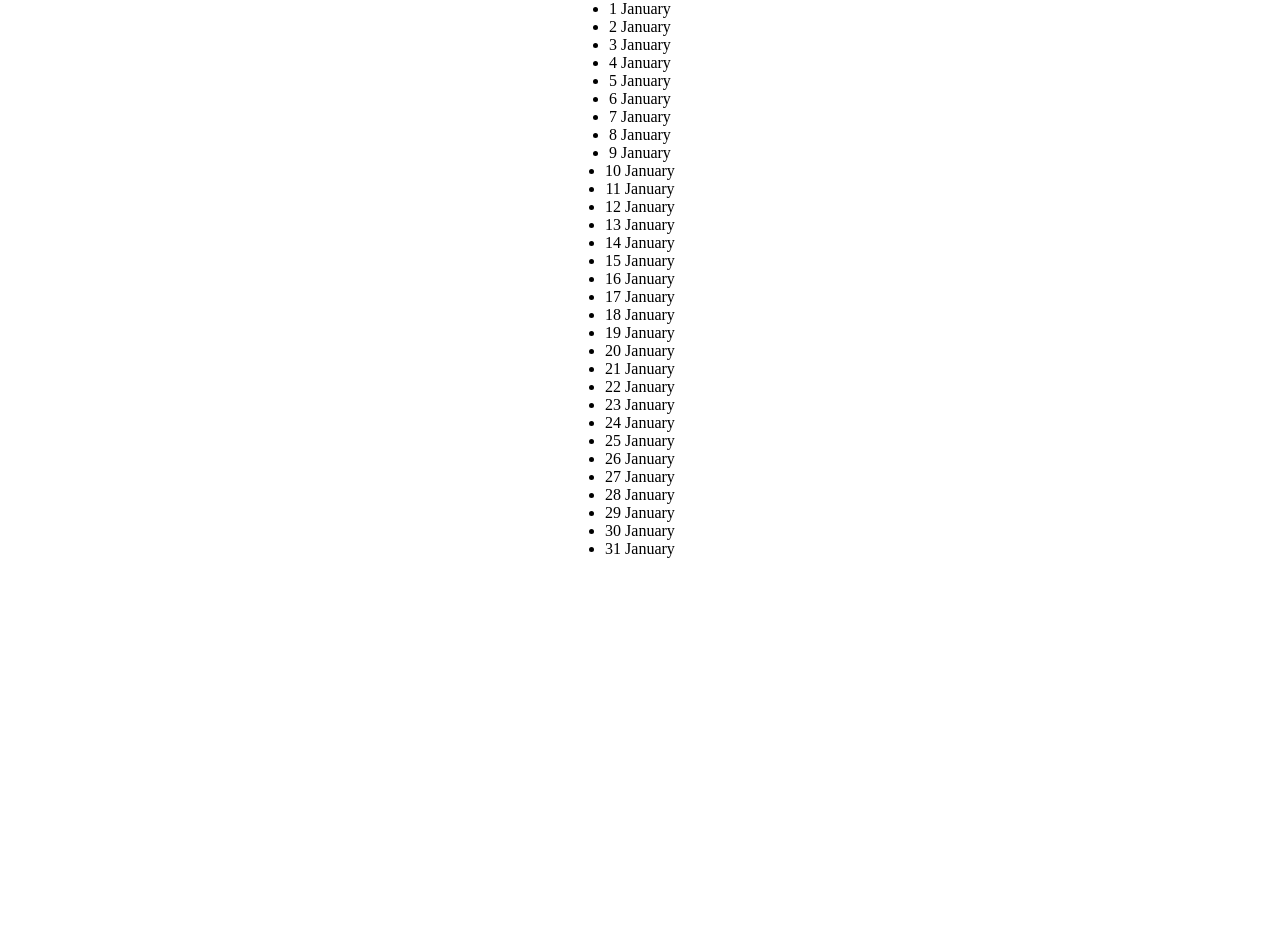
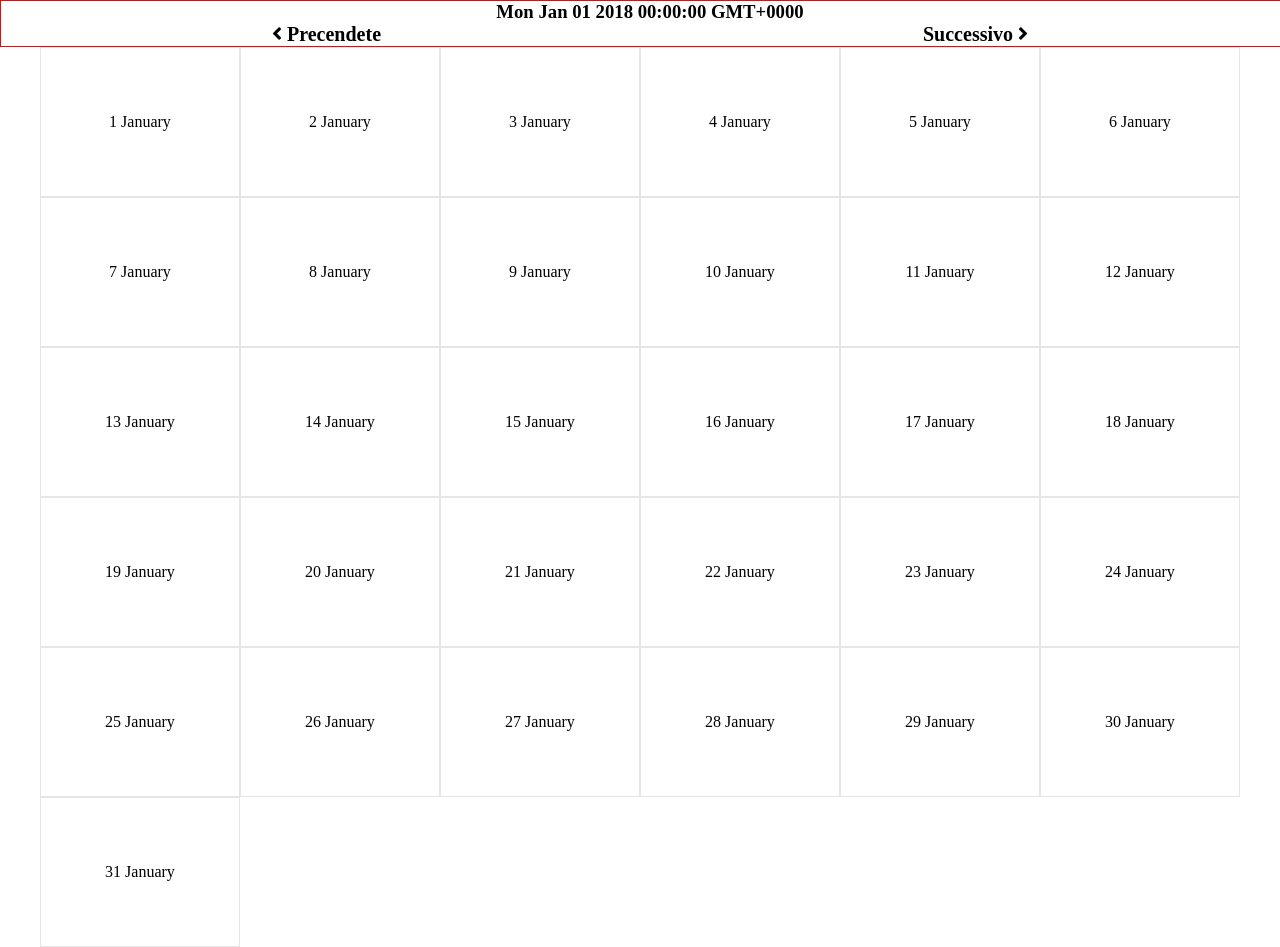
Before and after one commit to Danilo-P-git/ajax-ex-calendar, a plain HTML site: page index.html in a window 1280 px wide. Before the commit the page ends 800 px from the top, so only its background shows below. Drawn offline with nearby package versions, Linux system fonts and the light colour scheme; no server answers; a web font is replaced by a local one.

Commit message:
Refinition final

```diff
--- a/css/style.css
+++ b/css/style.css
@@ -3,17 +3,43 @@
  margin: 0;
  padding: 0;
  }
-
+.container {
+  width: 1300px;
+  border: 1px solid red;
+  margin: auto;
+}
+#data-odierna {
+  text-align: center;
+}
+.utility{
+  display: flex;
+  justify-content: space-around;
+}
+.utility p {
+  cursor: pointer;
+  font-size: 20px;
+  font-weight: 600;
+}
 .wrapper {
   width: 1200px;
   margin: auto;
 }
+
+#days {
+  display: flex;
+  align-items: center;
+  flex-wrap: wrap;
+}
+#days li {
+display: flex;
+width: 200px;
+height: 150px;
+padding: 20px;
+border: 1px solid #e6e6e6;
+align-items: center;
+justify-content: center;
+}
 .holiday {
   color: red;
+background-color: #e6e6e6
 }
-#days {
-  display: flex;
-  flex-direction: column;
-  align-items: center;
-
-}
--- a/index.html
+++ b/index.html
@@ -6,18 +6,28 @@
     <script src="https://momentjs.com/downloads/moment.js" charset="utf-8"></script>
     <script src="https://cdnjs.cloudflare.com/ajax/libs/handlebars.js/4.1.2/handlebars.min.js"></script>
     <script src="https://ajax.googleapis.com/ajax/libs/jquery/3.3.1/jquery.min.js"></script>
-    <link href="https://fonts.googleapis.com/css?family=Lato&display=swap" rel="stylesheet">
+    <link href="https://fonts.googleapis.comcss?family=Lato&display=swap"rel="stylesheet">
+    <link rel="stylesheet" href="https://cdnjs.cloudflare.com/ajax/libs/font-awesome/5.13.1/css/all.min.css">
     <link rel="stylesheet" href="css/style.css">
 
   </head>
   <body>
+  <div class="container">
+  <h3 id="data-odierna"></h3>
+  <div class="utility">
+    <div class="prev">  <p><i class="fas fa-angle-left"></i> Precendete </p>   </div>
+    <div class="next"> <p>Successivo  <i class="fas fa-angle-right"></i></p> </div>
 
+  </div>
+  </div>
+  <div class="wrapper">
   <ul id="days">
 
+
   </ul>
-
+</div>
   <script id="day-template" type="text/x-handlebars-template">
-    <li class="day" data-date="{{dataComplete}}">{{day}} {{month}} <span class="holidayType"></span></li>
+    <li class="day" data-date="{{dateComplete}}">{{day}} {{month}} <span class="holidayType"></span></li>
   </script>
   <script src="js/script.js" charset="utf-8"></script>
   </body>
--- a/js/script.js
+++ b/js/script.js
@@ -3,7 +3,7 @@ $(document).ready(function(){
 var date = "2018-01-01";
 
 var momentDate = moment(date);
-
+$("#data-odierna").text(momentDate);
 var source = $("#day-template").html();
 var template = Handlebars.compile(source);
 
@@ -23,7 +23,7 @@ for (var i = 1; i <= momentDate.daysInMonth(); i++) {
 
 $.ajax(
   {
-    "url" : "https://flynn.boolean.careers/exercises/api/holidays?year=2018&month=0",
+    "url" : "https://flynn.boolean.careers/exercises/api/holidays",
     "data" : {
       "year": 2018,
       "month": 0
@@ -47,9 +47,9 @@ function printHolidays(holidays) {
       var holidayDate = holidays[i].date;
       var holidayName = holidays[i].name;
 
-      $(".day[data-date='"+ holidayDate +"']").addClass("holiday");
+      $(".day[data-date='"+holidayDate+"']").addClass("holiday");
 
-      $(".day[data-date='"+ holidayDate +"'] .holidayType").text("- " +holidayName);
+      $(".day[data-date='"+holidayDate+"'] .holidayType").text("- " +holidayName);
     }
   }
 }
```
